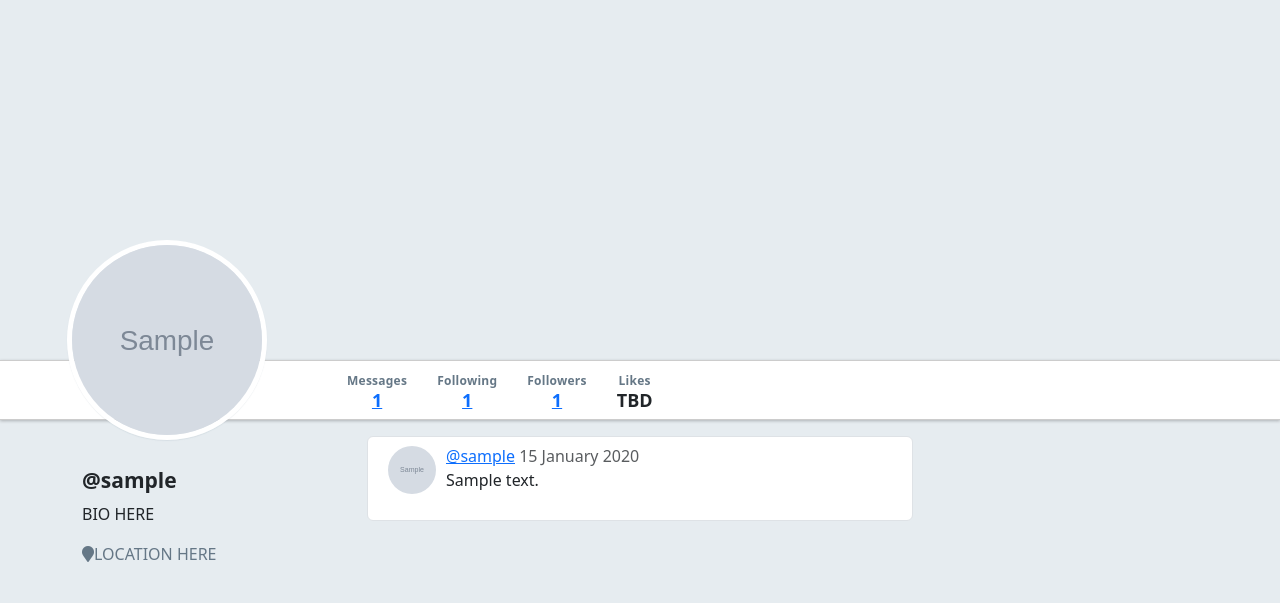
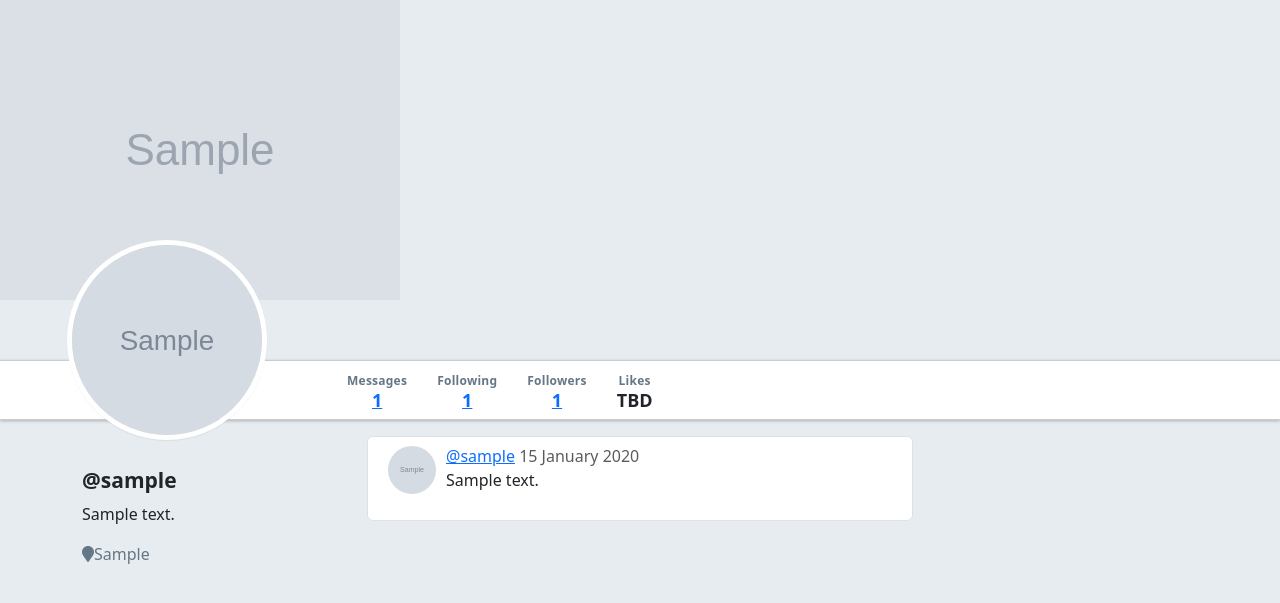
Before and after one commit to danveb/twitter-clone-warbler, a Flask app: page /users/1 in a window 1280 px wide. Shown: the part 46-649 px from the top of the page. Run offline with Flask 2, Linux system fonts and the light colour scheme; tables that the repository leaves empty hold one stand-in row (Sample ...); some libraries are stand-ins or nearby versions.

Commit message:
fix current feature step 3

```diff
--- a/app.py
+++ b/app.py
@@ -14,7 +14,7 @@ app = Flask(__name__)
 # Get DB_URI from environ variable (useful for production/testing) or,
 # if not set there, use development local db.
 app.config['SQLALCHEMY_DATABASE_URI'] = (
-    os.environ.get('DATABASE_URL', 'postgres:///warbler'))
+    os.environ.get('DATABASE_URL', 'postgresql:///warbler'))
 
 app.config['SQLALCHEMY_TRACK_MODIFICATIONS'] = False
 app.config['SQLALCHEMY_ECHO'] = False
@@ -23,7 +23,6 @@ app.config['SECRET_KEY'] = os.environ.get('SECRET_KEY', "it's a secret")
 toolbar = DebugToolbarExtension(app)
 
 connect_db(app)
-
 
 ##############################################################################
 # User signup/login/logout
@@ -112,8 +111,11 @@ def login():
 @app.route('/logout')
 def logout():
     """Handle logout of user."""
-
     # IMPLEMENT THIS
+    # remove session
+    session.pop(CURR_USER_KEY)
+    flash('Successfully logged out', 'info')
+    return redirect('/login')
 
 
 ##############################################################################
--- a/static/stylesheets/style.css
+++ b/static/stylesheets/style.css
@@ -202,6 +202,8 @@ nav + .container {
   opacity: 0.7;
   background-size: cover;
   background-position: top center;
+  /* remove overflow for header_image_url */
+  overflow: hidden;
 }
 
 .full-width {
--- a/templates/users/detail.html
+++ b/templates/users/detail.html
@@ -1,8 +1,16 @@
 {% extends 'base.html' %}
-
 {% block content %}
 
-<div id="warbler-hero" class="full-width"></div>
+<div id="warbler-hero" class="full-width">
+  <img src="{{ user.header_image_url }}" alt="Header image for {{ user.username }}">
+</div>
+
+<!-- <div class="full-width">
+  <div class="image-wrapper">
+    <img src="{{ user.header_image_url }}" alt="" class="card-hero">
+  </div>
+</div> -->
+
 <img src="{{ user.image_url }}" alt="Image for {{ user.username }}" id="profile-avatar">
 <div class="row full-width">
   <div class="container">
@@ -58,8 +66,8 @@
 <div class="row">
   <div class="col-sm-3">
     <h4 id="sidebar-username">@{{ user.username }}</h4>
-    <p>BIO HERE</p>
-    <p class="user-location"><span class="fa fa-map-marker"></span>LOCATION HERE</p>
+    <p>{{ user.bio }}</p>
+    <p class="user-location"><span class="fa fa-map-marker"></span>{{ user.location }}</p>
   </div>
 
   {% block user_details %}
```
Also changed, not shown: models.py (+0 -23 lines).
